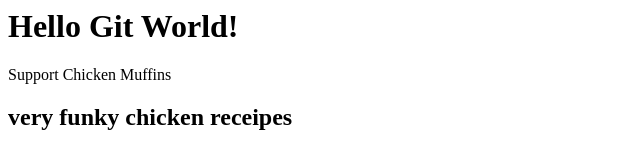
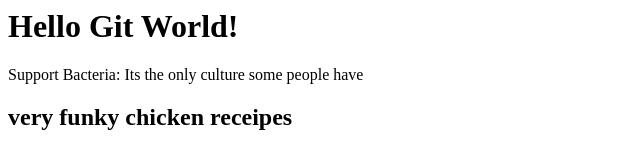
Before and after one commit to Jbro2306/GitGitHubMasterClass, a plain HTML site: page index.html in a window 1280 px wide. Shown: the whole page, without its empty margins (0-640 px from the left). Drawn offline with Linux system fonts and the light colour scheme.

Commit message:
flying chicken

```diff
--- a/index.html
+++ b/index.html
@@ -1,7 +1,7 @@
 <h1>Hello Git World!</h1>
 
 <div>
-	<p>Support Chicken Muffins</p>
+	<p>Support Bacteria: Its the only culture some people have</p>
 </div>
 
 <h2>very funky chicken receipes</h2>
```
